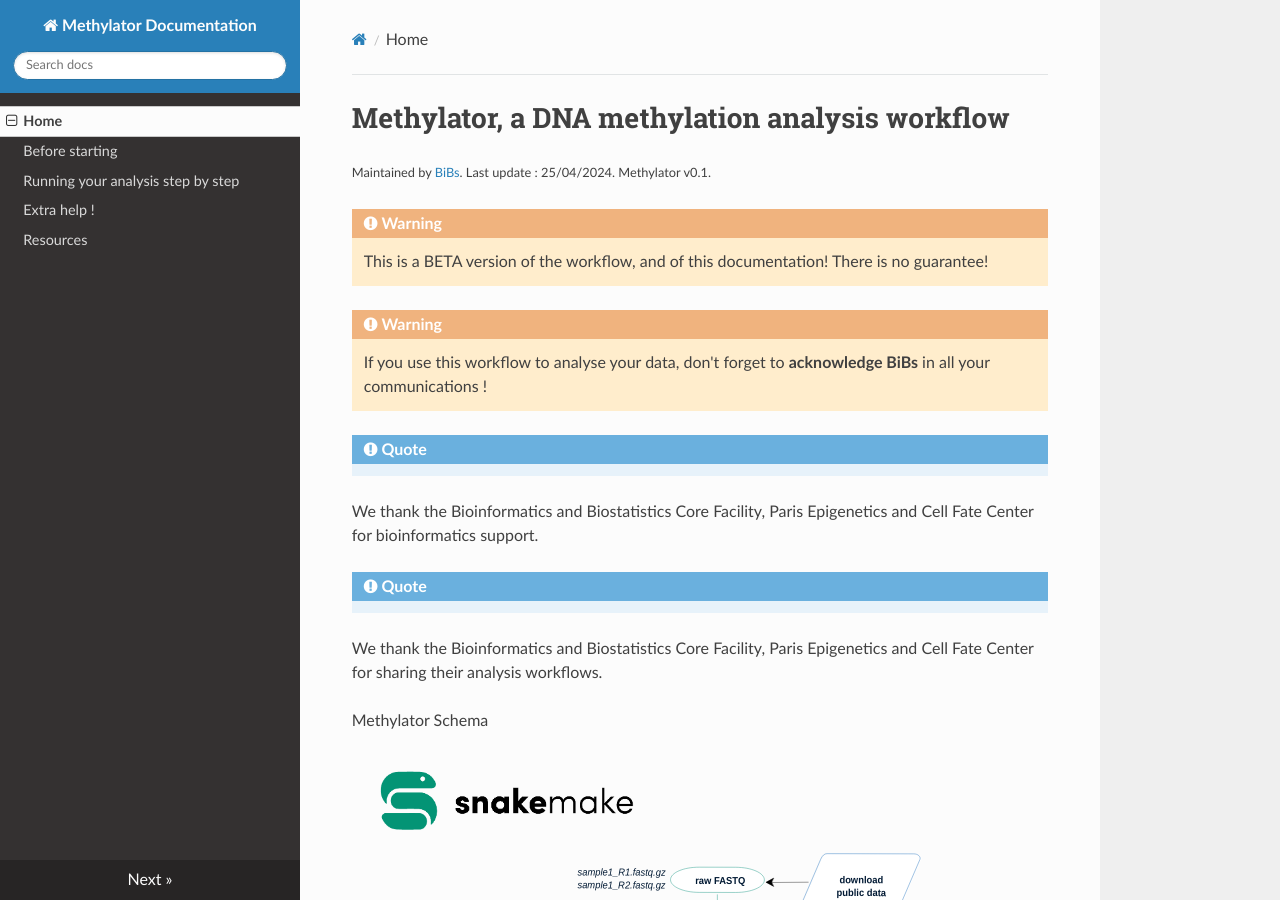
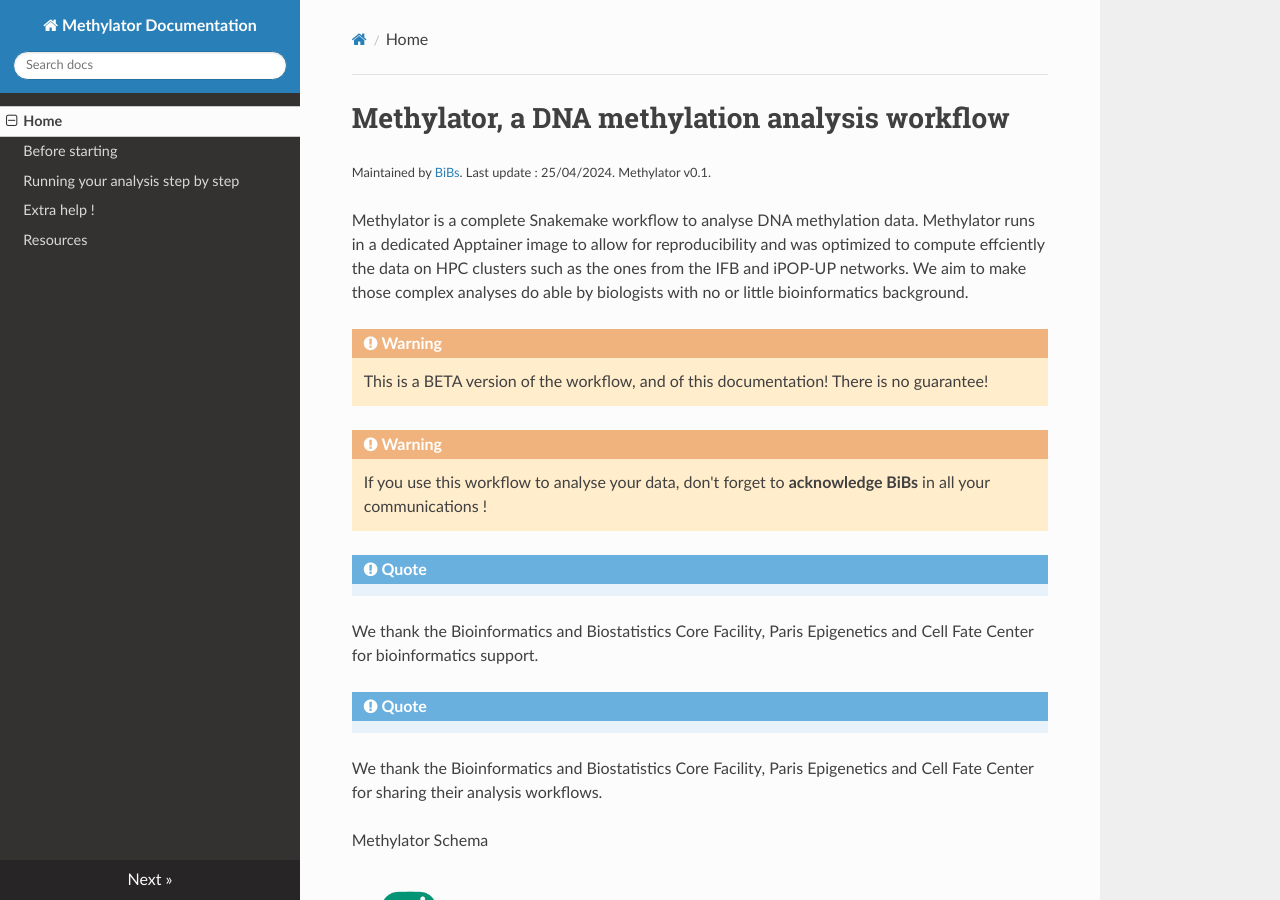
Before and after one commit to parisepigenetics/Methylator-Documentation, an MkDocs documentation site: the page built from docs/index.md, in a window 1280 px wide and 900 px high. Built offline with MkDocs 1.6.1, drawn with Linux system fonts in a browser that asks for light colours; nearby versions of some CDN libraries.

Commit message:
Update index.md

```diff
--- a/docs/index.md
+++ b/docs/index.md
@@ -1,6 +1,8 @@
 # Methylator, a DNA methylation analysis workflow
 
 <small>Maintained by [BiBs](mailto:bibsATparisepigenetics.com). Last update : 25/04/2024. Methylator v0.1. </small>
+
+Methylator is a complete Snakemake workﬂow to analyse DNA methylation data. Methylator runs in a dedicated Apptainer image to allow for reproducibility and was optimized to compute effciently the data on HPC clusters such as the ones from the IFB and iPOP-UP networks. We aim to make those complex analyses do able by biologists with no or little bioinformatics background.
 
 !!! warning
     This is a BETA version of the workflow, and of this documentation! There is no guarantee!
```
